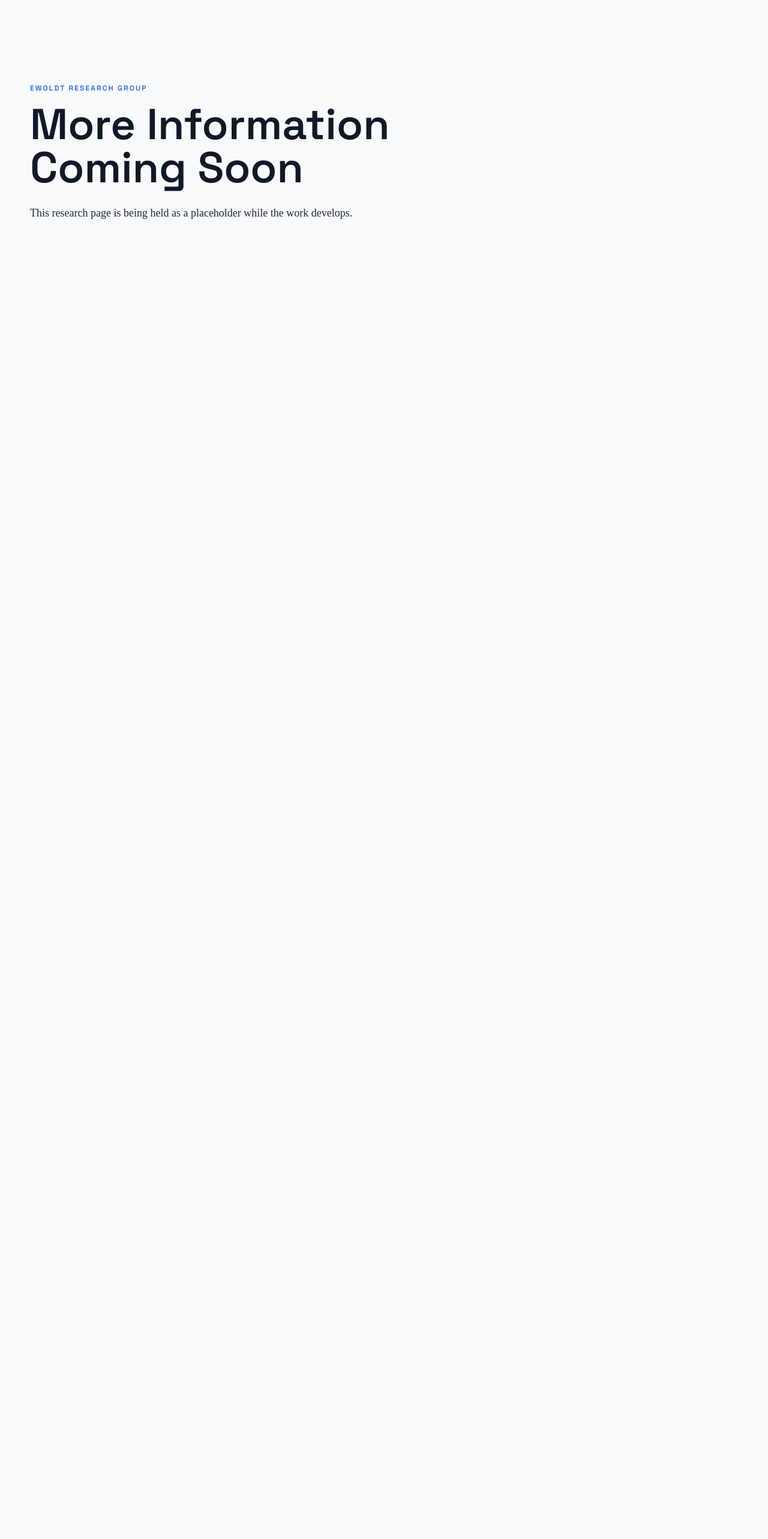
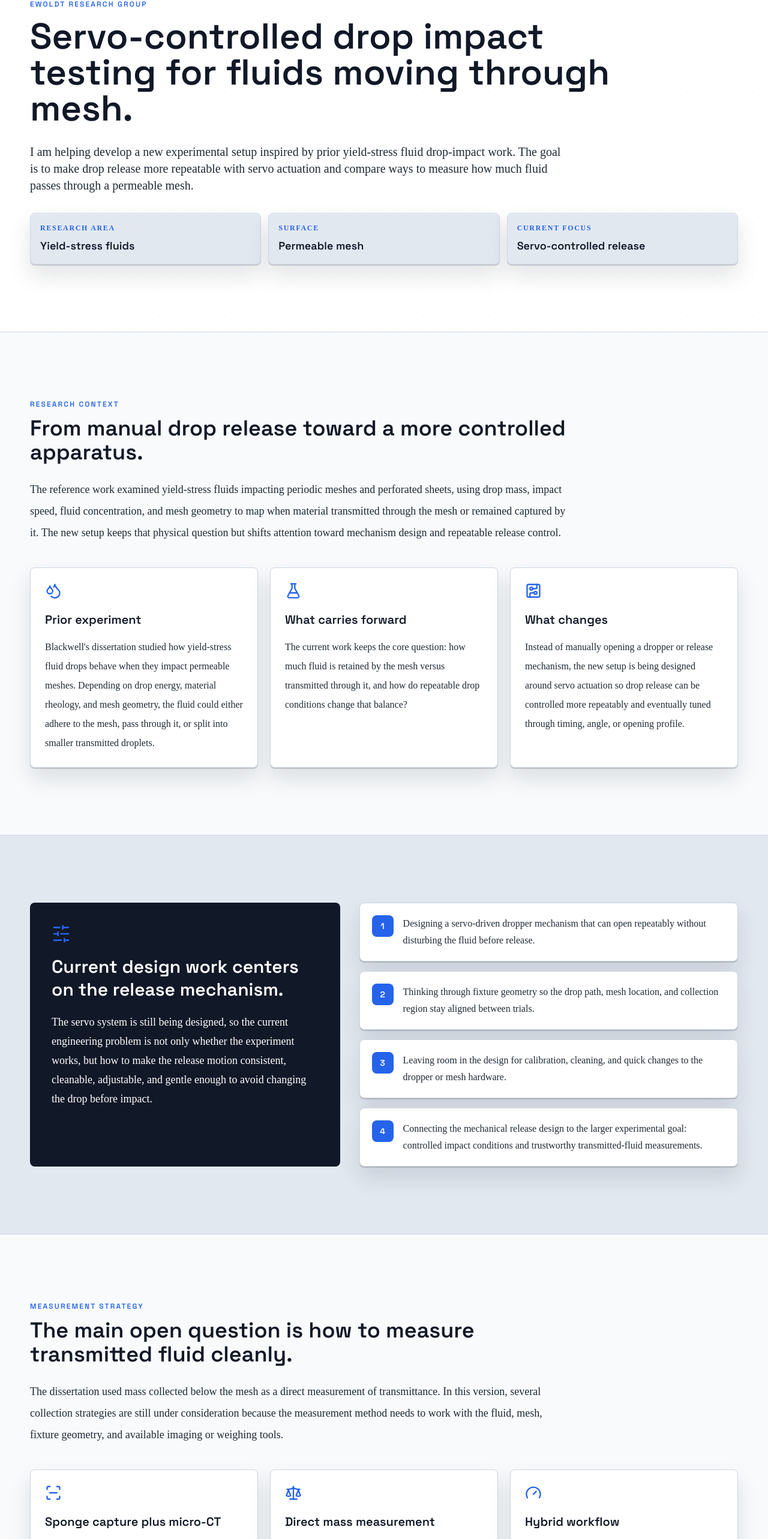
Before and after one commit to NeelMaheshwari5/website-portfolio, a Next.js app: page /research/ewoldt in a window 1280 px wide. Shown: the part 178-2744 px from the top of the page at 60% size. Before the commit the page ends 801 px from the top, so only its background shows below. Built offline with nearby package versions, Linux system fonts and the light colour scheme.

Commit message:
Expand Ewoldt research case study

```diff
--- a/app/research/ewoldt/page.tsx
+++ b/app/research/ewoldt/page.tsx
@@ -1,32 +1,246 @@
 import Link from "next/link";
-import { ArrowLeft } from "lucide-react";
+import {
+  ArrowLeft,
+  CircuitBoard,
+  Droplets,
+  FlaskConical,
+  Gauge,
+  ScanLine,
+  Scale,
+  SlidersHorizontal
+} from "lucide-react";
 
-export default function EwoldtComingSoonPage() {
+const overviewStats = [
+  { label: "Research Area", value: "Yield-stress fluids" },
+  { label: "Surface", value: "Permeable mesh" },
+  { label: "Current Focus", value: "Servo-controlled release" }
+];
+
+const experimentContext = [
+  {
+    title: "Prior experiment",
+    icon: Droplets,
+    text:
+      "Blackwell's dissertation studied how yield-stress fluid drops behave when they impact permeable meshes. Depending on drop energy, material rheology, and mesh geometry, the fluid could either adhere to the mesh, pass through it, or split into smaller transmitted droplets."
+  },
+  {
+    title: "What carries forward",
+    icon: FlaskConical,
+    text:
+      "The current work keeps the core question: how much fluid is retained by the mesh versus transmitted through it, and how do repeatable drop conditions change that balance?"
+  },
+  {
+    title: "What changes",
+    icon: CircuitBoard,
+    text:
+      "Instead of manually opening a dropper or release mechanism, the new setup is being designed around servo actuation so drop release can be controlled more repeatably and eventually tuned through timing, angle, or opening profile."
+  }
+];
+
+const designWork = [
+  "Designing a servo-driven dropper mechanism that can open repeatably without disturbing the fluid before release.",
+  "Thinking through fixture geometry so the drop path, mesh location, and collection region stay aligned between trials.",
+  "Leaving room in the design for calibration, cleaning, and quick changes to the dropper or mesh hardware.",
+  "Connecting the mechanical release design to the larger experimental goal: controlled impact conditions and trustworthy transmitted-fluid measurements."
+];
+
+const measurementOptions = [
+  {
+    title: "Sponge capture plus micro-CT",
+    icon: ScanLine,
+    text:
+      "One concept is to capture transmitted fluid in a sponge-like collector and use micro-CT scanning to estimate how much fluid entered the porous volume. This could give spatial information, but it adds scan setup, segmentation, and material-contrast challenges."
+  },
+  {
+    title: "Direct mass measurement",
+    icon: Scale,
+    text:
+      "A simpler path is to collect the transmitted fluid and measure mass before and after the event. This is easier to validate and compare across trials, but the collection setup has to avoid losses from splash, residue, evaporation, or fluid left on fixture surfaces."
+  },
+  {
+    title: "Hybrid workflow",
+    icon: Gauge,
+    text:
+      "A likely design direction is to use weighing as the primary quantitative metric while keeping micro-CT or another imaging method as a possible secondary check when the distribution inside a collector matters."
+  }
+];
+
+const skills = [
+  "Servo mechanism design",
+  "Experimental fixture design",
+  "Yield-stress fluid testing",
+  "Mesh transmittance measurement",
+  "CAD packaging",
+  "Measurement tradeoff analysis",
+  "Micro-CT planning",
+  "Mass-balance validation"
+];
+
+export default function EwoldtResearchPage() {
   return (
     <main className="noise min-h-screen bg-paper">
-      <nav className="border-b border-line bg-ink text-white backdrop-blur-xl">
+      <nav className="border-b border-line bg-ink text-white backdrop-blur-xl [&_a]:text-white [&_svg]:text-white">
         <div className="section-shell flex h-16 items-center justify-between">
-          <Link href="/#research" className="inline-flex items-center gap-2 text-sm font-semibold transition hover:text-copper">
+          <Link
+            href="/#research"
+            className="inline-flex items-center gap-2 text-sm font-semibold text-graphite transition hover:text-teal"
+          >
             <ArrowLeft className="h-4 w-4" />
             Research
           </Link>
-          <Link href="/" className="font-display text-sm font-semibold uppercase tracking-[0.18em]">
+          <Link
+            href="/"
+            className="font-display text-sm font-semibold uppercase tracking-[0.18em] text-ink"
+          >
             NM
           </Link>
         </div>
       </nav>
 
-      <section className="section-shell flex min-h-[calc(100vh-4rem)] items-center py-20">
-        <div className="max-w-3xl">
-          <p className="font-display text-xs font-semibold uppercase tracking-[0.18em] text-teal">
+      <header className="border-b border-line bg-white py-20 md:py-28">
+        <div className="section-shell">
+          <p className="font-display text-xs font-semibold uppercase tracking-[0.18em] text-copper">
             Ewoldt Research Group
           </p>
-          <h1 className="mt-4 font-display text-5xl font-semibold leading-tight text-ink md:text-7xl">
-            More Information Coming Soon
+          <h1 className="mt-4 max-w-5xl font-display text-4xl font-semibold leading-tight text-ink md:text-6xl">
+            Servo-controlled drop impact testing for fluids moving through mesh.
           </h1>
-          <p className="mt-6 text-lg leading-8 text-graphite">
-            This research page is being held as a placeholder while the work develops.
+          <p className="mt-7 max-w-4xl text-lg leading-8 text-graphite md:text-xl">
+            I am helping develop a new experimental setup inspired by prior yield-stress
+            fluid drop-impact work. The goal is to make drop release more repeatable with
+            servo actuation and compare ways to measure how much fluid passes through a
+            permeable mesh.
           </p>
+          <div className="mt-8 grid gap-3 sm:grid-cols-3">
+            {overviewStats.map((stat) => (
+              <div key={stat.label} className="card-3d rounded-[8px] border border-line bg-field p-4">
+                <p className="text-xs font-semibold uppercase tracking-[0.14em] text-copper">
+                  {stat.label}
+                </p>
+                <p className="mt-2 font-display text-lg font-semibold text-ink">{stat.value}</p>
+              </div>
+            ))}
+          </div>
+        </div>
+      </header>
+
+      <section className="py-20 md:py-28">
+        <div className="section-shell">
+          <p className="font-display text-xs font-semibold uppercase tracking-[0.18em] text-teal">
+            Research Context
+          </p>
+          <h2 className="mt-3 max-w-4xl font-display text-3xl font-semibold leading-tight text-ink md:text-4xl">
+            From manual drop release toward a more controlled apparatus.
+          </h2>
+          <p className="mt-6 max-w-4xl text-lg leading-9 text-graphite">
+            The reference work examined yield-stress fluids impacting periodic meshes and
+            perforated sheets, using drop mass, impact speed, fluid concentration, and mesh
+            geometry to map when material transmitted through the mesh or remained captured
+            by it. The new setup keeps that physical question but shifts attention toward
+            mechanism design and repeatable release control.
+          </p>
+          <div className="mt-10 grid gap-5 lg:grid-cols-3">
+            {experimentContext.map((item) => {
+              const Icon = item.icon;
+
+              return (
+                <article key={item.title} className="card-3d rounded-[8px] border border-line bg-white p-6">
+                  <Icon className="h-7 w-7 text-teal" />
+                  <h3 className="mt-5 font-display text-xl font-semibold text-ink">{item.title}</h3>
+                  <p className="mt-4 text-base leading-8 text-graphite">{item.text}</p>
+                </article>
+              );
+            })}
+          </div>
+        </div>
+      </section>
+
+      <section className="border-y border-line bg-field py-20 md:py-28">
+        <div className="section-shell grid gap-8 lg:grid-cols-[0.9fr_1.1fr]">
+          <div className="rounded-[8px] bg-ink p-7 text-white md:p-9">
+            <SlidersHorizontal className="h-8 w-8 text-copper" />
+            <h2 className="mt-5 font-display text-3xl font-semibold leading-tight">
+              Current design work centers on the release mechanism.
+            </h2>
+            <p className="mt-5 text-lg leading-8 text-white/76">
+              The servo system is still being designed, so the current engineering problem is
+              not only whether the experiment works, but how to make the release motion
+              consistent, cleanable, adjustable, and gentle enough to avoid changing the drop
+              before impact.
+            </p>
+          </div>
+          <div className="grid gap-4">
+            {designWork.map((item, index) => (
+              <div key={item} className="card-3d flex gap-4 rounded-[8px] border border-line bg-white p-5">
+                <span className="flex h-9 w-9 shrink-0 items-center justify-center rounded-[8px] bg-copper font-display text-sm font-semibold text-white">
+                  {index + 1}
+                </span>
+                <p className="text-base leading-7 text-graphite">{item}</p>
+              </div>
+            ))}
+          </div>
+        </div>
+      </section>
+
+      <section className="py-20 md:py-28">
+        <div className="section-shell">
+          <p className="font-display text-xs font-semibold uppercase tracking-[0.18em] text-teal">
+            Measurement Strategy
+          </p>
+          <h2 className="mt-3 max-w-4xl font-display text-3xl font-semibold leading-tight text-ink md:text-4xl">
+            The main open question is how to measure transmitted fluid cleanly.
+          </h2>
+          <p className="mt-6 max-w-4xl text-lg leading-9 text-graphite">
+            The dissertation used mass collected below the mesh as a direct measurement of
+            transmittance. In this version, several collection strategies are still under
+            consideration because the measurement method needs to work with the fluid,
+            mesh, fixture geometry, and available imaging or weighing tools.
+          </p>
+          <div className="mt-10 grid gap-5 lg:grid-cols-3">
+            {measurementOptions.map((option) => {
+              const Icon = option.icon;
+
+              return (
+                <article key={option.title} className="card-3d rounded-[8px] border border-line bg-white p-6">
+                  <Icon className="h-7 w-7 text-teal" />
+                  <h3 className="mt-5 font-display text-xl font-semibold text-ink">{option.title}</h3>
+                  <p className="mt-4 text-base leading-8 text-graphite">{option.text}</p>
+                </article>
+              );
+            })}
+          </div>
+        </div>
+      </section>
+
+      <section className="bg-ink py-20 text-white md:py-28">
+        <div className="section-shell grid gap-8 lg:grid-cols-[1fr_0.9fr]">
+          <div>
+            <p className="font-display text-xs font-semibold uppercase tracking-[0.18em] text-copper">
+              What I Am Learning
+            </p>
+            <h2 className="mt-3 max-w-3xl font-display text-3xl font-semibold leading-tight md:text-4xl">
+              Designing the fixture means designing the data quality.
+            </h2>
+            <p className="mt-6 max-w-3xl text-lg leading-9 text-white/76">
+              This project is forcing the mechanical design and measurement plan to develop
+              together. A clean servo mechanism is only useful if it improves repeatability,
+              and a measurement method is only useful if it captures transmitted fluid
+              without adding a larger source of uncertainty.
+            </p>
+          </div>
+          <div className="rounded-[8px] border border-white/14 bg-white/[0.055] p-6">
+            <h3 className="font-display text-xl font-semibold">Skills and tools</h3>
+            <div className="mt-5 flex flex-wrap gap-2">
+              {skills.map((skill) => (
+                <span
+                  key={skill}
+                  className="rounded-[8px] border border-white/16 bg-white/8 px-3 py-2 text-sm font-medium text-white/85"
+                >
+                  {skill}
+                </span>
+              ))}
+            </div>
+          </div>
         </div>
       </section>
     </main>
```
